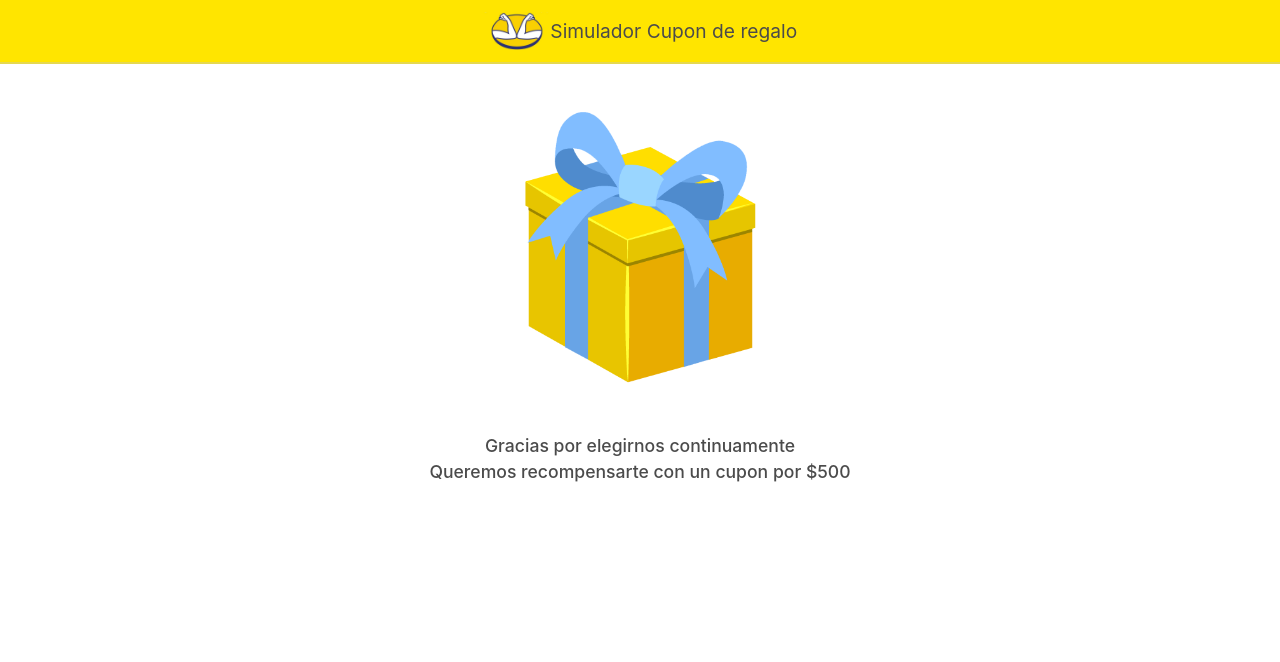
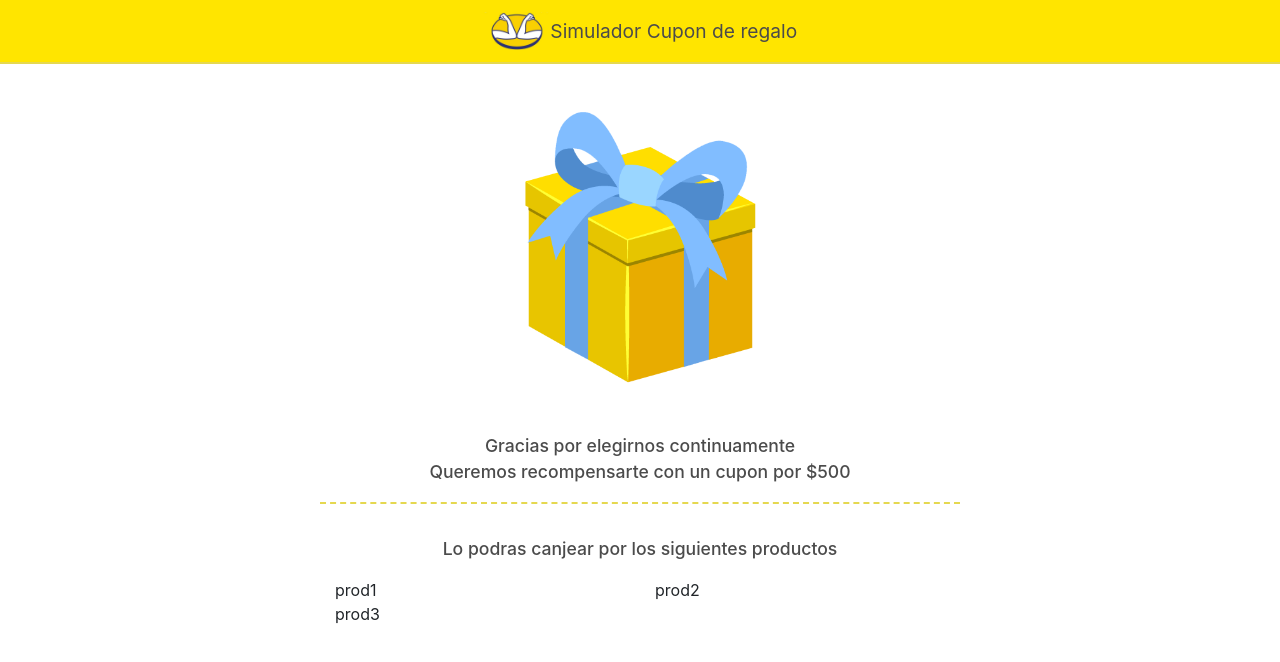
Before and after one commit to leandrobruzzi/challenge-meli-coupon-fe, a React (Create React App) app: page / in a window 1280 px wide. Shown: the top 662 px of the page. Built offline with nearby package versions, Linux system fonts and the light colour scheme; the HTML template or start-up script is replaced by a standard one.

Commit message:
Voy hasta master para verlo en heroku

```diff
--- a/src/components/CouponComponent.js
+++ b/src/components/CouponComponent.js
@@ -9,11 +9,32 @@ const CuponComponent = () => {
                     <img src="/Regalo.png"></img>
                 </div>
             </div>
-            <div>
+            <div className="row justify-content-center">
                 <div className="agradecimiento col-12 col-md-6">
                     <p>Gracias por elegirnos continuamente<br></br>Queremos recompensarte con un cupon por $500</p>
                 </div>
             </div>
+            <div className="row justify-content-center">
+                <div className="titulo-productos col-12 col-md-6">
+                    <p>Lo podras canjear por los siguientes productos</p>
+                </div>
+            </div>
+            <div className="row justify-content-center">
+                <div className="col-12 col-md-6">
+                    <div className="row justify-content-between">
+                        <div className="productos col-12 col-md-6">
+                            prod1
+                        </div>
+                        <div className="productos col-12 col-md-6">
+                            prod2
+                        </div>
+                        <div className="productos col-12 col-md-6">
+                            prod3
+                        </div>
+                    </div>
+                </div>
+            </div>
+
         </section>
     );
 }
--- a/src/components/css/cupon.css
+++ b/src/components/css/cupon.css
@@ -5,11 +5,19 @@
 .regalo img{
     width: 50%;
 }
-.agradecimiento {
-    margin:0 auto;
-    text-align: center;
+p{
     font-size: 1.10em;
     font-weight: 500;
     color: #4b4b4b;
     font-family: Proxima Nova,-apple-system,Helvetica Neue,Helvetica,Roboto,Arial,sans-serif;
 }
+.agradecimiento {
+    margin:0 auto;
+    text-align: center;
+    border-bottom: 2px solid #e5d850;
+    border-bottom-style: dashed;
+}
+.titulo-productos{
+    padding-top: 2em;
+    text-align: center;
+}
```
Also changed, not shown: public/Maqueta.png (added).
